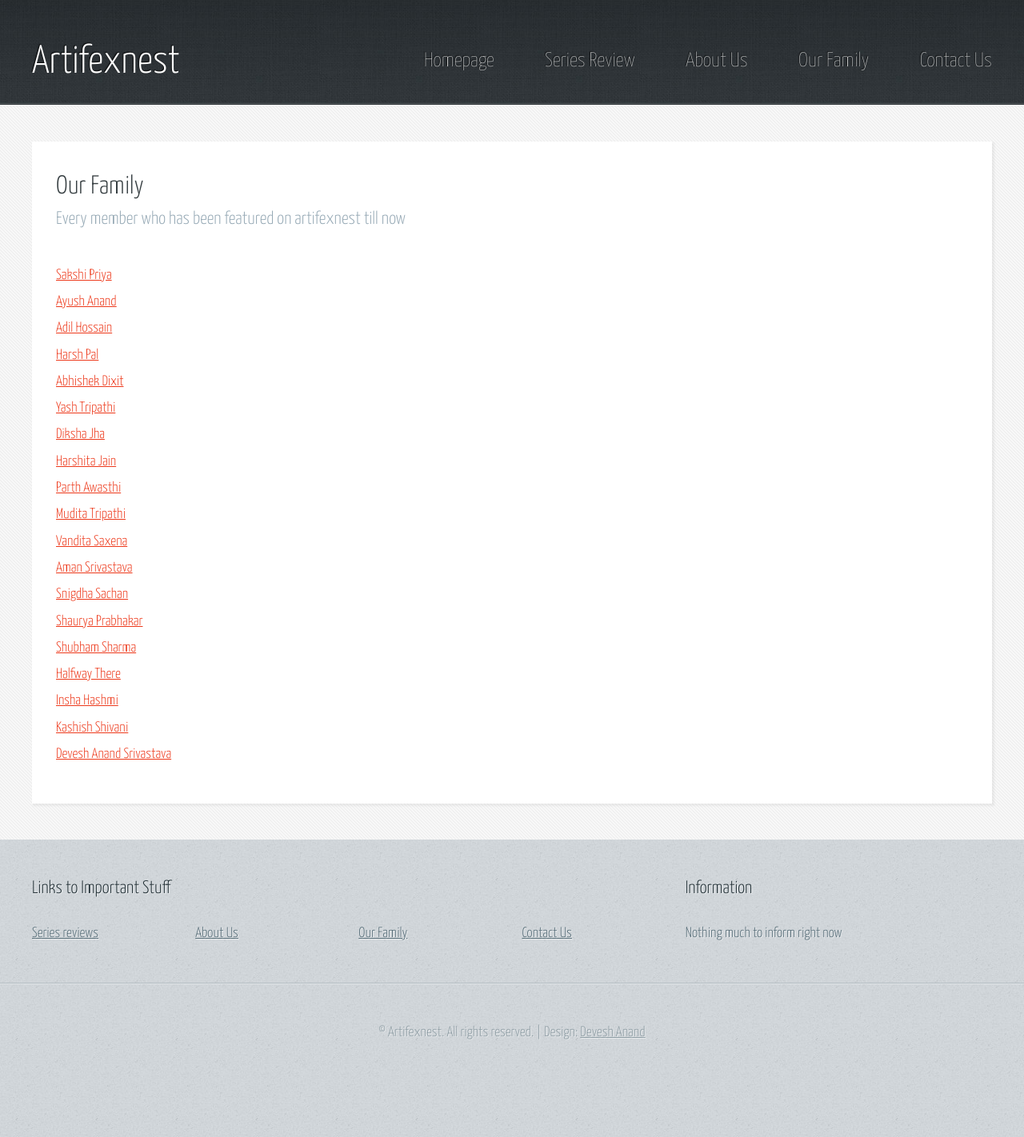
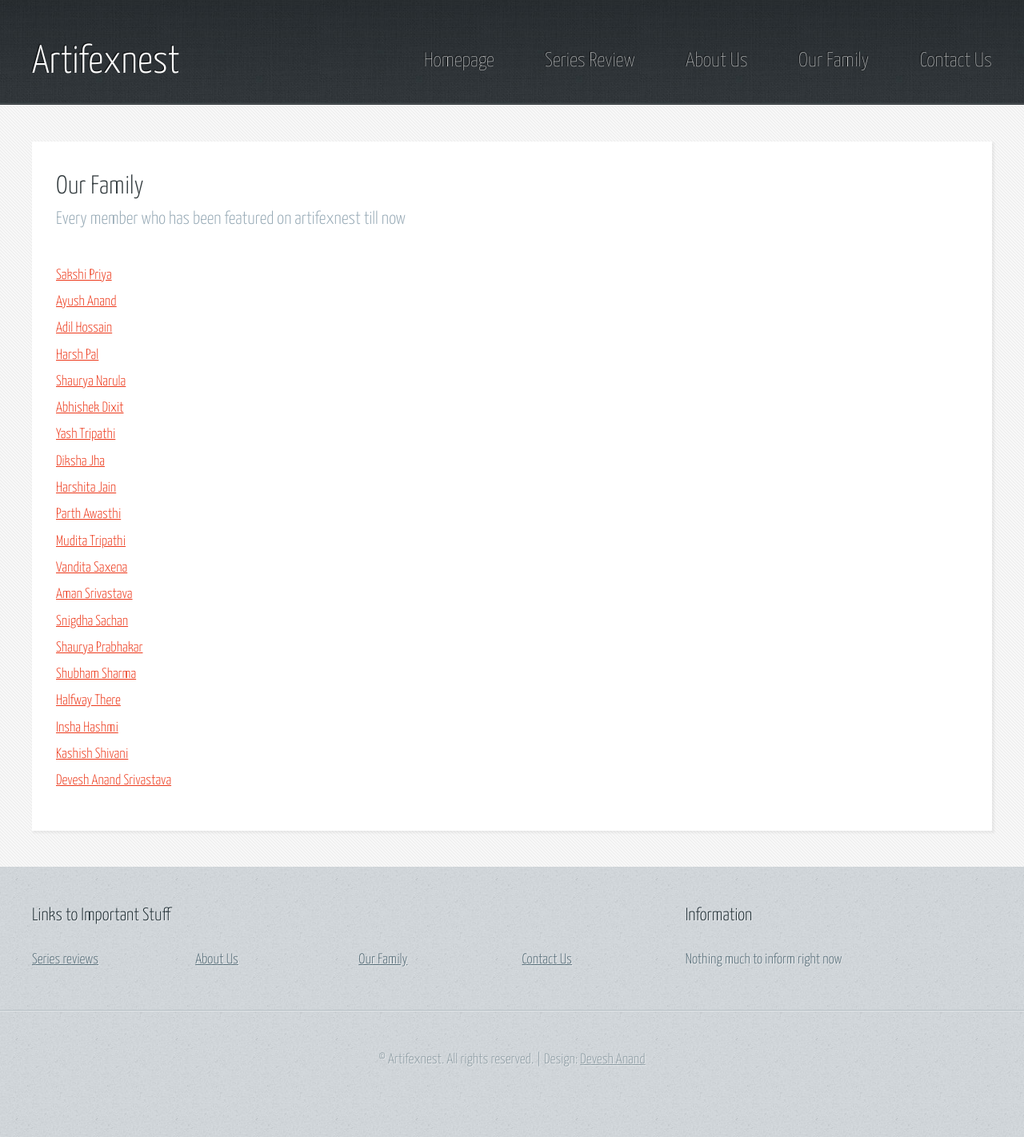
Before and after one commit to artifexnest/artifexnest.github.io, a Jekyll site: the page built from _posts/2020-04-17-ourfamily.md, in a window 1280 px wide. Shown: the whole page at 80% size. Built offline with Jekyll 4.4.1, drawn with Linux system fonts in a browser that asks for light colours.

Commit message:
family page

```diff
--- a/_posts/2020-04-17-ourfamily.md
+++ b/_posts/2020-04-17-ourfamily.md
@@ -13,6 +13,8 @@
     <li><a href="https://www.instagram.com/adil_zaykaa_snaps" target="_blank">Adil Hossain</a></li>
 
     <li><a href="https://www.instagram.com/its_hp8" target="_blank">Harsh Pal</a></li>
+
+    <li><a href="https://www.instagram.com/shauryaaa._.11" target="_blank">Shaurya Narula</a></li>
 
     <li><a href="https://www.instagram.com/_mr_._dixit"
     target="_blank">Abhishek Dixit</a></li>
```
